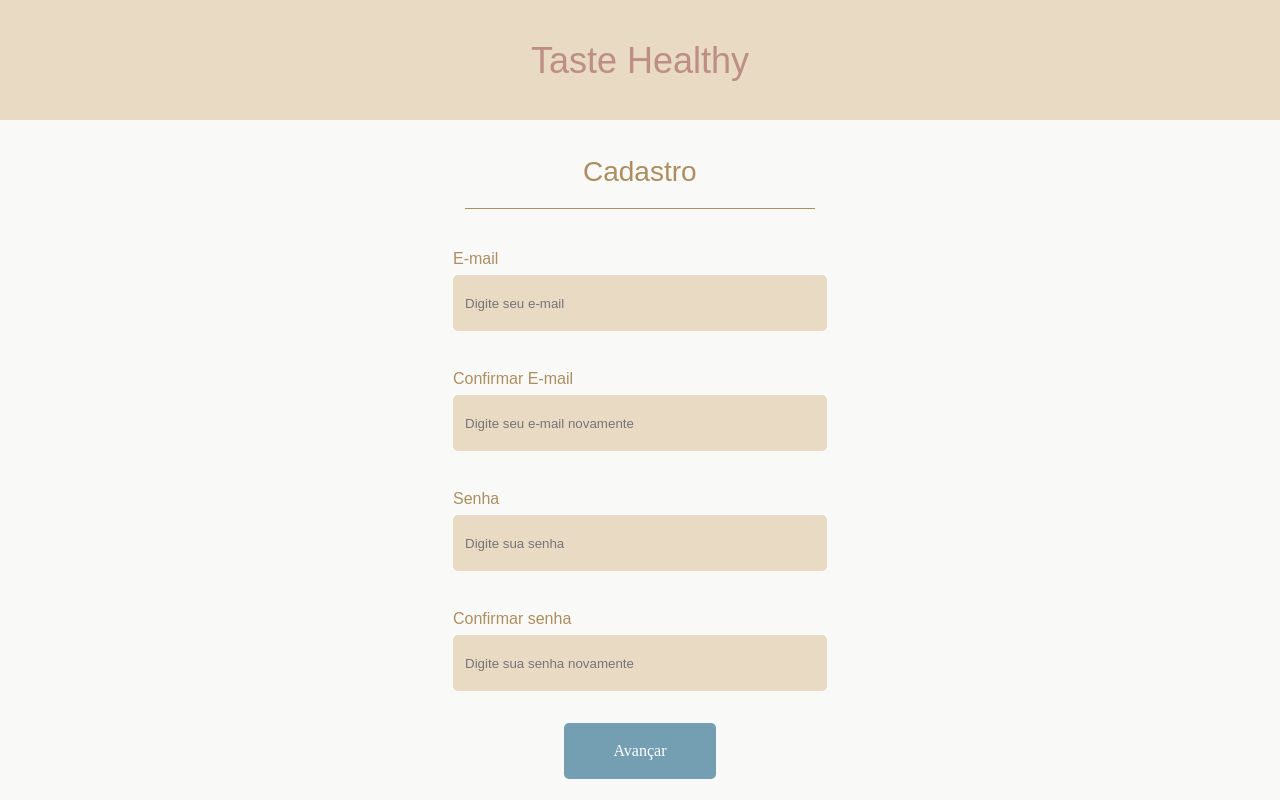
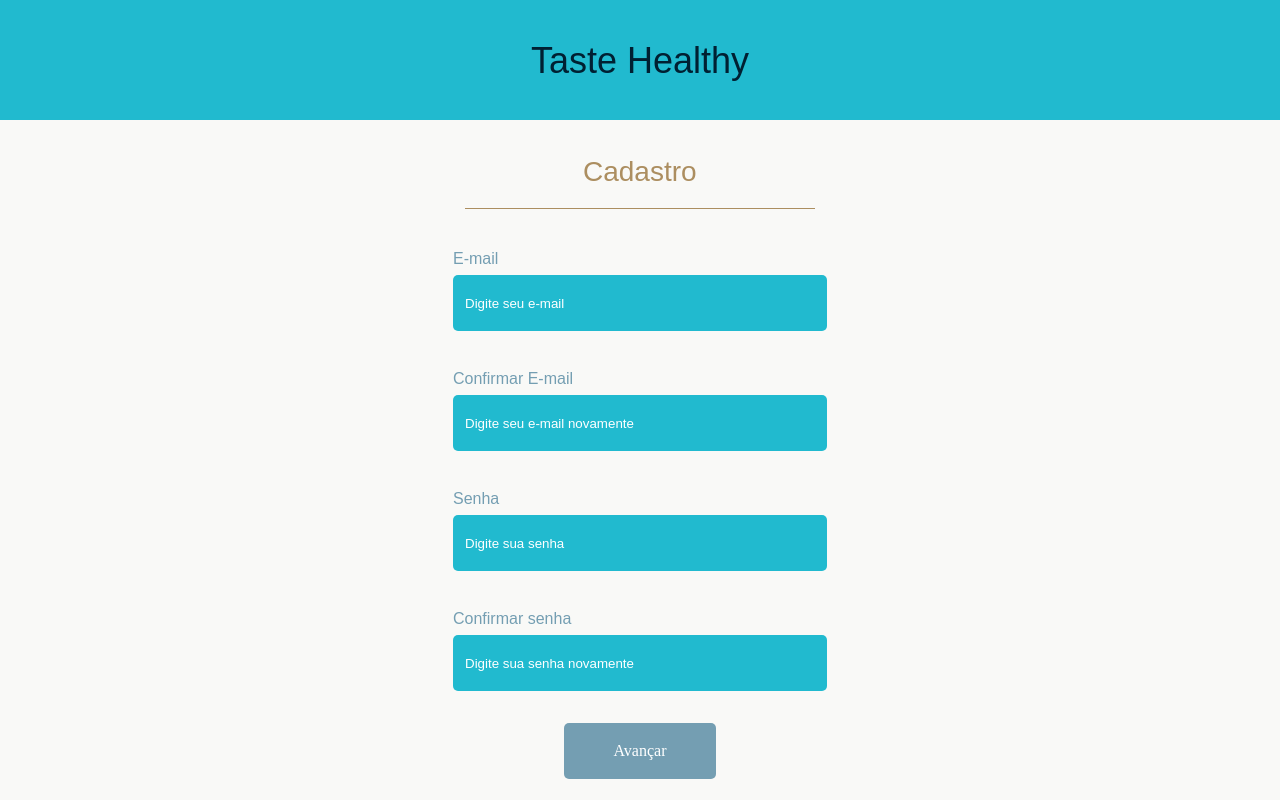
Before and after one commit to lucasklafke/taste-healthy-app, a Next.js app: page /signup in a window 1280 px wide. Built offline with nearby package versions, Linux system fonts and the light colour scheme.

Commit message:
feat: color themes changed

```diff
--- a/package.json
+++ b/package.json
@@ -16,6 +16,7 @@
     "next": "13.2.3",
     "react": "18.2.0",
     "react-dom": "18.2.0",
+    "react-icons": "^4.8.0",
     "typescript": "4.9.5"
   },
   "devDependencies": {
--- a/src/components/header.module.css
+++ b/src/components/header.module.css
@@ -5,7 +5,7 @@
   height: 100vh;
   align-items: center;
   justify-content: center;
-  background-color: #f9f9f7;
+  background-color: #21BACF;
 }
 
 .header {
@@ -23,7 +23,7 @@
 
   /* principal */
 
-  background: #e9dac4;
+  background: #21BACF;
 }
 
 .title {
@@ -41,7 +41,7 @@
 
   /* secondary */
 
-  color: #bd8e83;
+  color: #002032;
 
   /* Inside auto layout */
 
--- a/src/pages/signup/register.tsx
+++ b/src/pages/signup/register.tsx
@@ -2,7 +2,7 @@ import Header from '@/components/Header';
 import styles from '@/styles/signup.module.css';
 import { useRouter } from 'next/router';
 import { useState } from 'react';
-
+import { IoChevronDown } from "react-icons/io5";
 export default function Login() {
   const router = useRouter();
   const [username ,setUsername] = useState('')
--- a/src/styles/globals.css
+++ b/src/styles/globals.css
@@ -91,7 +91,10 @@ button {
   font-size: 100%;
   font: inherit;
   vertical-align: baseline;
-  color: #ac8e60;
+  color: #002032;
+}
+::placeholder {
+  color: white;
 }
 a {
   text-decoration: none;
--- a/src/styles/home.module.css
+++ b/src/styles/home.module.css
@@ -114,6 +114,6 @@
   margin-top: 16px;
   /* darkest beige */
 
-  color: #ac8e60;
+  color: #1C77FF;
   cursor: pointer;
 }
--- a/src/styles/login.module.css
+++ b/src/styles/login.module.css
@@ -28,7 +28,7 @@
   height: 56px;
 
   border: none;
-  background: #e9dac4;
+  background: #21BACF;
   border-radius: 5px;
 }
 
@@ -44,7 +44,7 @@
 
   /* darkest beige */
 
-  color: #ac8e60;
+  color: #749EB2;
 }
 
 .confirmContainer {
--- a/src/styles/signup.module.css
+++ b/src/styles/signup.module.css
@@ -53,7 +53,7 @@
   display: flex;
   align-items: center;
 
-  color: #ac8e60;
+  color: #749EB2;
 }
 
 .input {
@@ -66,19 +66,22 @@
   width: 350px;
   height: 56px;
   border: none;
-  background: #e9dac4;
+  background: #21BACF;
+  color: white;
   border-radius: 5px;
 }
+
 .select {
   display: flex;
   flex-direction: row;
   align-items: center;
   padding: 12px 12px;
-
   width: 374px;
   height: 56px;
   border: none;
-  background: #e9dac4;
+  background: #21BACF;
+  font-size: 12px;
+  color: white;
   border-radius: 5px;
 }
 
--- a/src/styles/splash.module.css
+++ b/src/styles/splash.module.css
@@ -1,6 +1,6 @@
 .home {
   display: flex;
-  background-color: #e9dac4;
+  background-color: #21BACF;
   width: 100%;
   height: 100vh;
   align-items: center;
@@ -16,5 +16,5 @@
   display: flex;
   align-items: center;
   text-align: center;
-  color: #bd8e83;
+  color: #002032;
 }
```
Also changed, not shown: 1 other file (tests, documents, lock files or other folders). Lines whose indentation alone changed are shown as unchanged.
